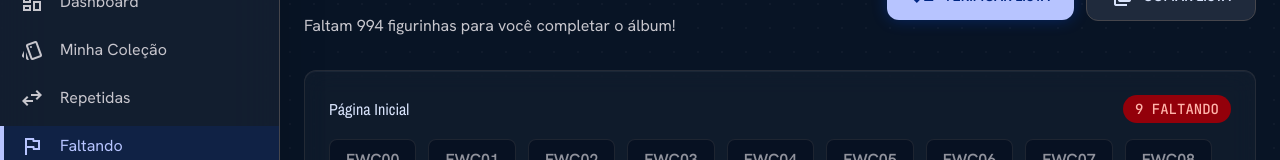
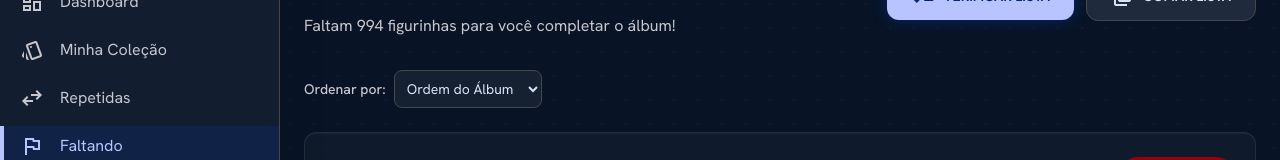
Before and after one commit to brnrhv/album-copa-2026, a Next.js app: page /missing in a window 1280 px wide. Shown: the part 142-302 px from the top of the page. Built offline with nearby package versions, Linux system fonts and the light colour scheme; no server answers.

Commit message:
feat: add sort order option to missing stickers page

```diff
--- a/app/missing/page.tsx
+++ b/app/missing/page.tsx
@@ -8,6 +8,7 @@ export default function MissingPage() {
   const { stickers, isHydrated } = useAppContext();
   const [copied, setCopied] = useState(false);
   const [isWantedModalOpen, setIsWantedModalOpen] = useState(false);
+  const [sortOrder, setSortOrder] = useState<'album' | 'alphabetical'>('album');
 
   if (!isHydrated) return <div className="animate-pulse h-screen bg-surface"></div>;
 
@@ -21,9 +22,23 @@ export default function MissingPage() {
     grouped[s.team].push(s);
   });
 
+  let displayTeams: string[] = [];
+  missingStickers.forEach(s => {
+    if (!displayTeams.includes(s.team)) {
+      displayTeams.push(s.team);
+    }
+  });
+
+  if (sortOrder === 'alphabetical') {
+    displayTeams.sort((a, b) => a.localeCompare(b));
+    displayTeams.forEach(team => {
+      grouped[team].sort((a, b) => a.code.localeCompare(b.code));
+    });
+  }
+
   const handleExport = () => {
     let text = "Figurinhas que me Faltam:\n\n";
-    Object.keys(grouped).forEach(team => {
+    displayTeams.forEach(team => {
       text += `${team}:\n`;
       const codes = grouped[team].map(s => s.code);
       text += codes.join(", ") + "\n\n";
@@ -67,8 +82,23 @@ export default function MissingPage() {
           <p className="text-on-primary-container mt-2">Parabéns! Você conseguiu reunir todas as figurinhas.</p>
         </div>
       ) : (
+        <div className="flex flex-col gap-6">
+          <div className="flex items-center gap-2">
+            <span className="text-on-surface-variant text-sm font-medium">Ordenar por:</span>
+            <select
+              value={sortOrder}
+              onChange={(e) => setSortOrder(e.target.value as 'album' | 'alphabetical')}
+              className="bg-surface-container border border-outline-variant text-on-surface text-sm rounded-lg focus:ring-secondary focus:border-secondary block p-2 outline-none cursor-pointer"
+            >
+              <option value="album">Ordem do Álbum</option>
+              <option value="alphabetical">Ordem Alfabética</option>
+            </select>
+          </div>
+
           <div className="space-y-8">
-          {Object.entries(grouped).map(([team, list]) => (
+            {displayTeams.map(team => {
+              const list = grouped[team];
+              return (
               <div key={team} className="glass-card p-6 rounded-xl border-l-4 border-l-error">
                 <h2 className="font-headline-md text-on-surface mb-4 flex items-center justify-between">
                   {team}
@@ -84,7 +114,8 @@ export default function MissingPage() {
                   ))}
                 </div>
               </div>
-          ))}
+            )})}
+          </div>
         </div>
       )}
 
```
Lines whose indentation alone changed are shown as unchanged.
